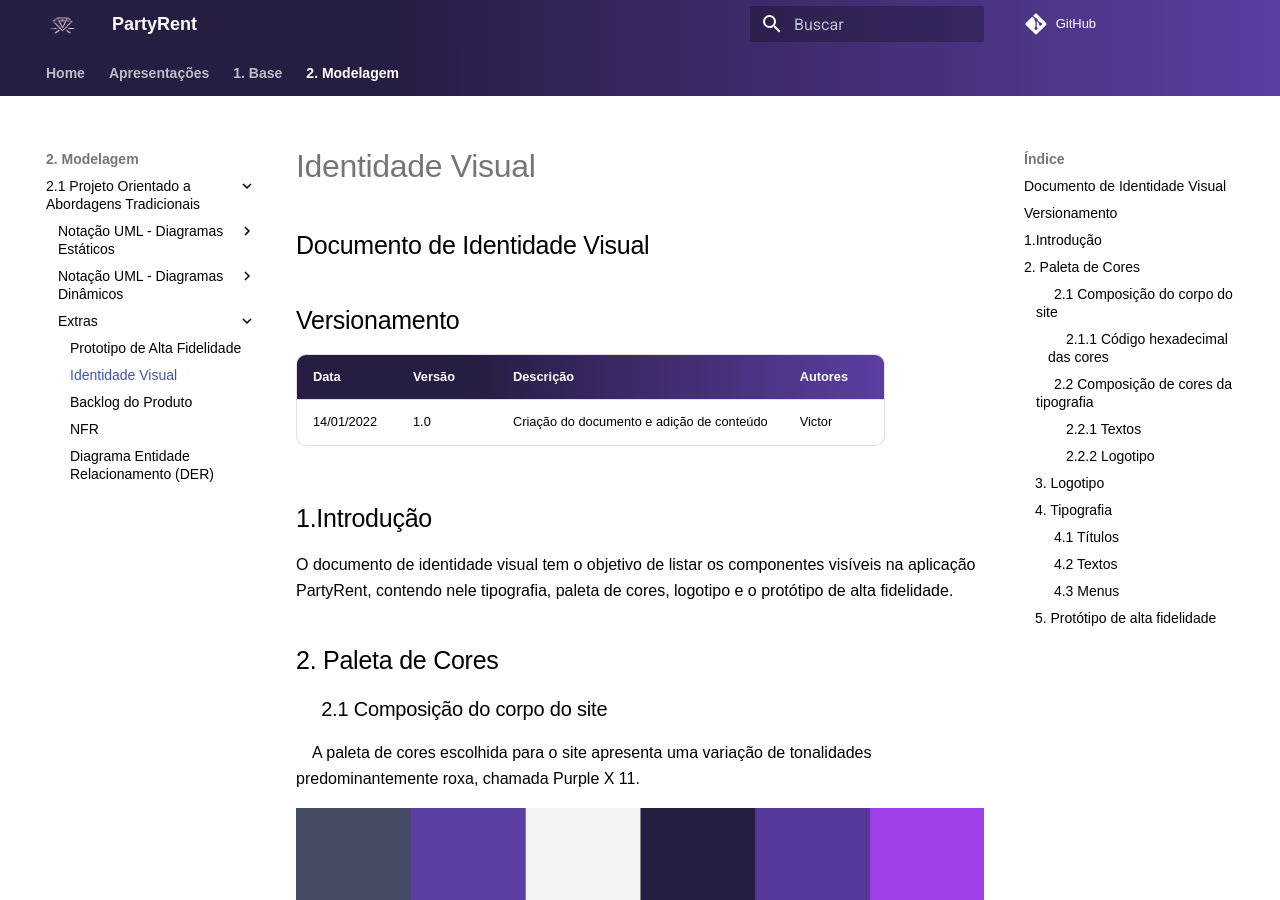
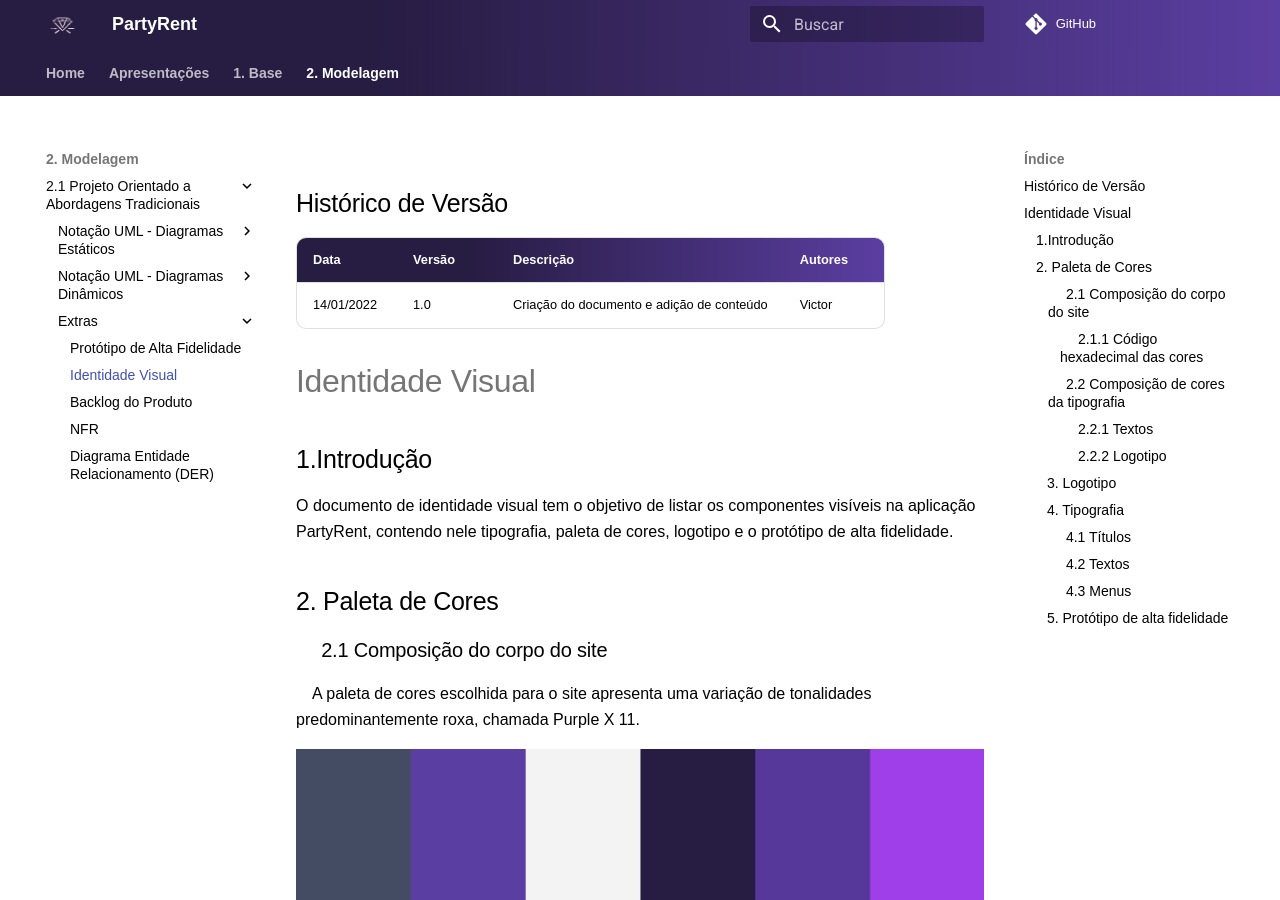
Before and after one commit to UnBArqDsw2021-2/2021.2_G7_-AluguelKitsFesta, an MkDocs documentation site: the page built from docs/modelagem/identidadevisual.md, in a window 1280 px wide and 900 px high. Built offline with MkDocs 1.6.1 and Material for MkDocs 9.7.7, drawn with Linux system fonts in a browser that asks for light colours; comment, search, counter and statistics services are not loaded.

Commit message:
update docs

```diff
--- a/docs/modelagem/identidadevisual.md
+++ b/docs/modelagem/identidadevisual.md
@@ -1,11 +1,10 @@
-## Documento de Identidade Visual
-
-## Versionamento
+## Histórico de Versão
 
 | Data       | Versão | Descrição                                                 | Autores      |
 | ---------- | ------ | --------------------------------------------------------- | ------------ |
 | 14/01/2022 | 1.0    | Criação do documento e adição de conteúdo                 | Victor |
 
+# Identidade Visual
 
 ## 1.Introdução
 
--- a/mkdocs.yml
+++ b/mkdocs.yml
@@ -51,14 +51,13 @@
                 - Notação UML - Diagramas Estáticos:
                       - Diagrama de Classes: 'modelagem/diagrama_de_classes.md'
                       - Diagrama de Componentes: 'modelagem/diagramacomponentes.md'
-
                 - Notação UML - Diagramas Dinâmicos:
                       - Diagrama de Sequência: 'modelagem/diagramadesequencia.md'
                       - Diagrama de Comunicação: 'modelagem/DiagramaComunicação/DiagramaComunicacao.md'
                       - Diagrama de Atividade: 'modelagem/DiagramaAtividade/DiagramaAtividade.md'
                       - Diagrama de Estado: 'modelagem/diagramadeestados.md'
                 - Extras:
-                      - Prototipo de Alta Fidelidade: 'modelagem/prototipodealtafidelidade.md'
+                      - Protótipo de Alta Fidelidade: 'modelagem/prototipodealtafidelidade.md'
                       - Identidade Visual: 'modelagem/identidadevisual.md'
                       - Backlog do Produto: 'modelagem/backlog.md'
                       - NFR: 'modelagem/nfr.md'
```
Also changed, not shown: docs/modelagem/diagrama_entidade_relacionameto.md (+1 -1 lines), docs/modelagem/prototipodealtafidelidade.md (+2 -2 lines).
